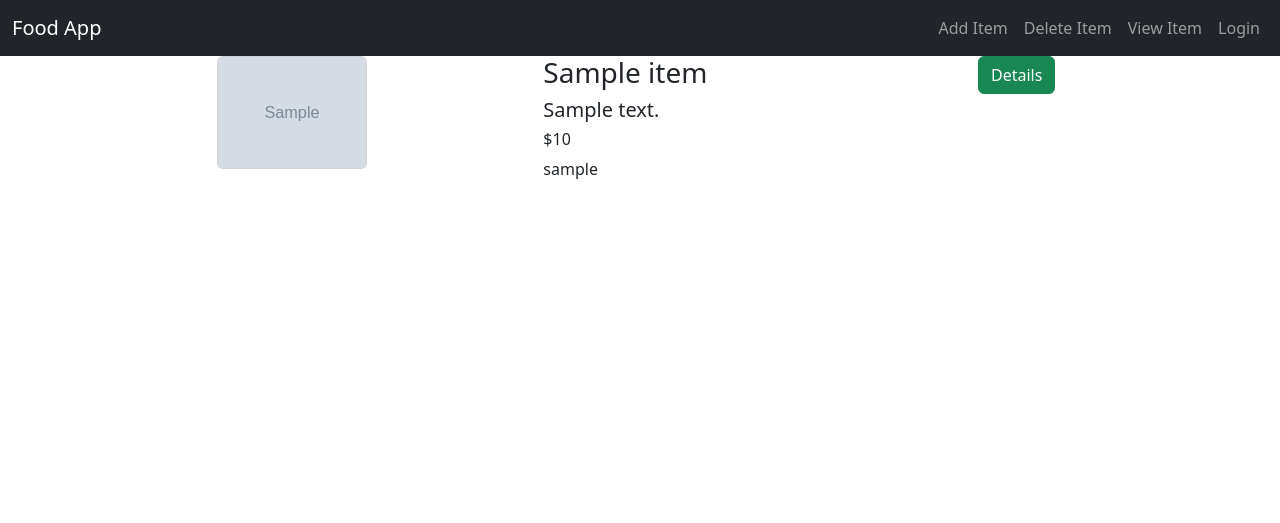
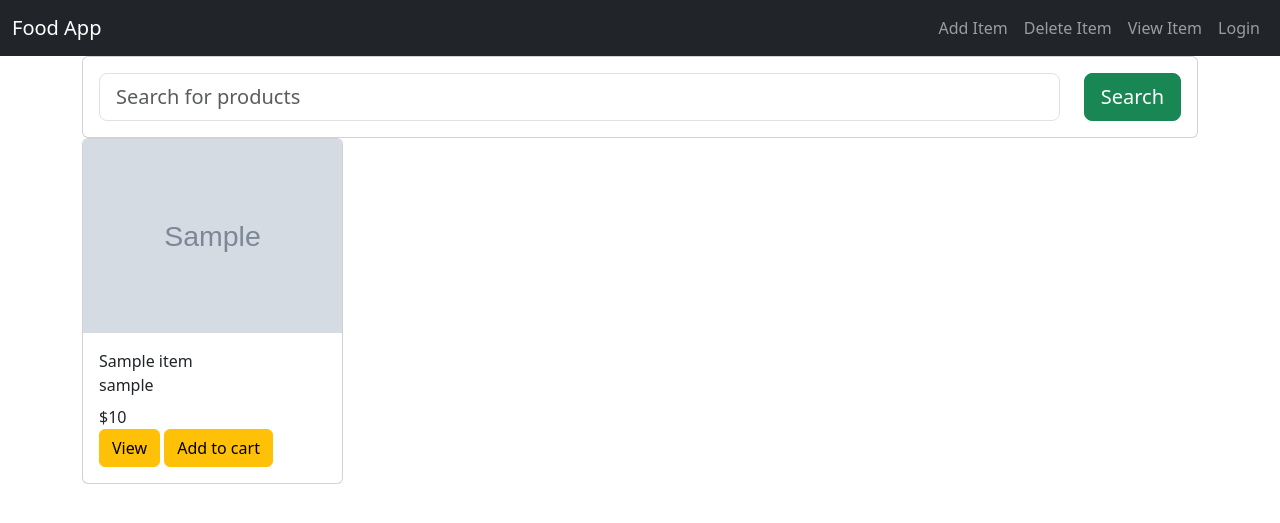
Before and after one commit to Asilj0n/MarketPlace, a Django app: page /food/ in a window 1280 px wide. Shown: the top 523 px of the page. Run offline with Django 4.2, Linux system fonts and the light colour scheme; tables that the repository leaves empty hold one stand-in row (values such as "Sample post"); grey boxes marked "Sample" are stand-in pictures.

Commit message:
Edited food list

```diff
--- a/food/templates/food/index.html
+++ b/food/templates/food/index.html
@@ -7,7 +7,59 @@
 <body>
     {% block body %}
 
+    <div class="container">
+        <div class="row">
+            <div class="col-md-12">
+                <form method="get">
+                    <div class="card card-sm">
+                        <div class="card-body row no-gutters align-items-center">
+                            <div class="col">
+                                <input class="form-control form-control-lg form-control-borderless" type="search" name="search_item" placeholder="Search for products">
+                            </div>
+                            <div class="col-auto">
+                                <button class="btn btn-lg btn-success" type="submit">Search</button>
+                            </div>
+                        </div>
+                    </div>
+                </form>
+            </div>
+        </div>
+        <div class="row">
+            {% for product in item_list %}
+            <div class="col-md-3">
+                    <div class="card">
+                        <img src="{{ product.item_image }}" class="card-img-top">
+                        <div class="card-body">
+                            <div class="card-title">
+
+                                {{ product.item_name }}
+                                <br>
+                                {{ product.user_name }}
+                            </div>
+                            <div class="card-text">
+
+                                ${{ product.item_price }}
+                            </div>
+                            <a href="/food/{{ product.id }}" class="btn btn-warning">View</a>
+                            <a class="btn btn-warning">Add to cart</a>
+                        </div>
+                    </div>
+            </div>
+        {% endfor %}
+
+
+
+
+    </div>
+
+
+
+
+<!--
+
     {% for item in item_list %}
+
+
     <div class="row">
         <div class="col-md-3 offset-md-2">
             <img  class="card"  width="150px" src="{{ item.item_image }}" />
@@ -39,4 +91,7 @@
 
 
 </body>
+</html> -->
+
+</body>
 </html>
--- a/food/views.py
+++ b/food/views.py
@@ -9,6 +9,7 @@ from django.views.generic.detail import DetailView
 from django.views.generic.edit import CreateView
 from django.urls import reverse_lazy
 from django.contrib.auth.mixins import LoginRequiredMixin
+from django.core.paginator import Paginator
 
 # def index(request):
 #     item_list = Item.objects.all()
```
